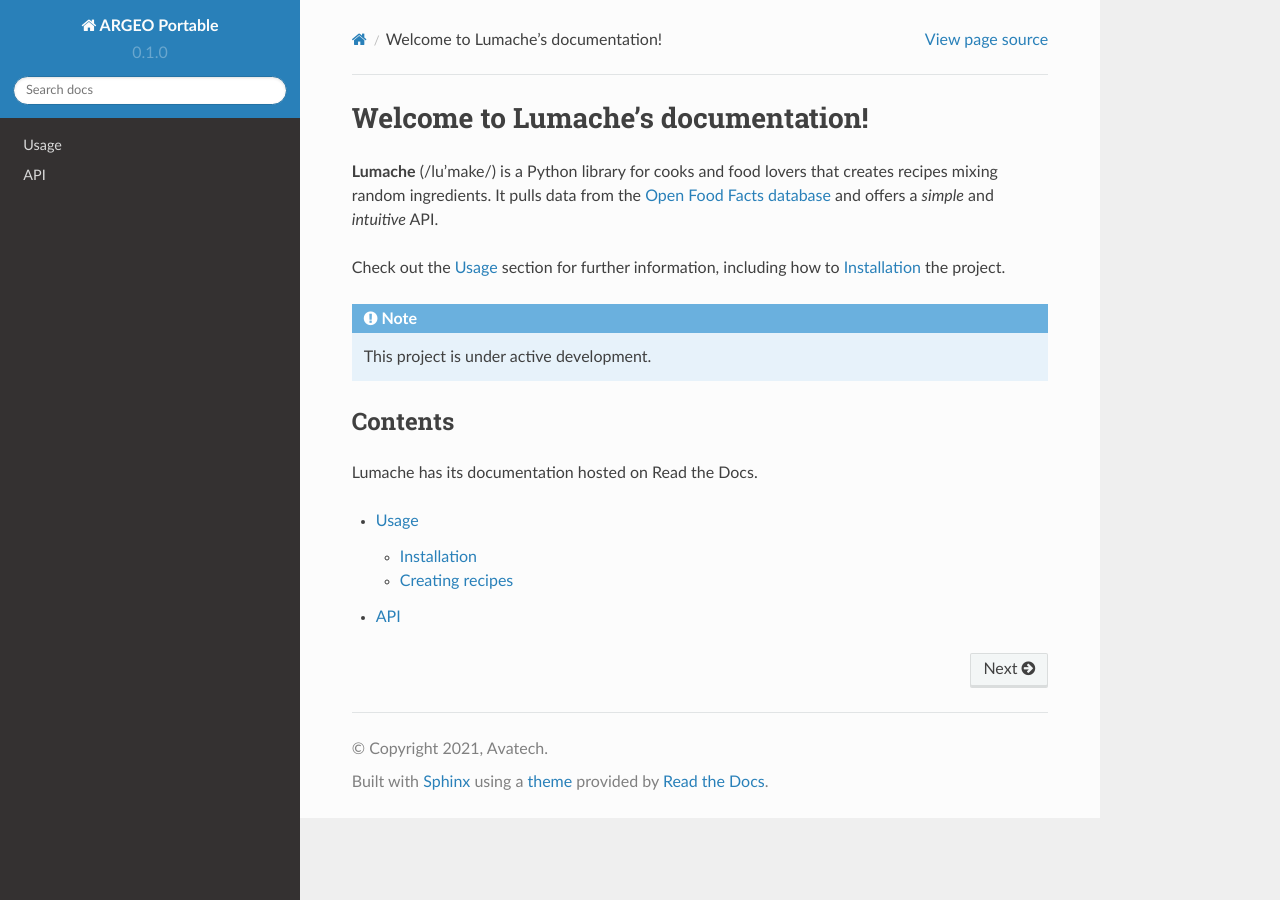
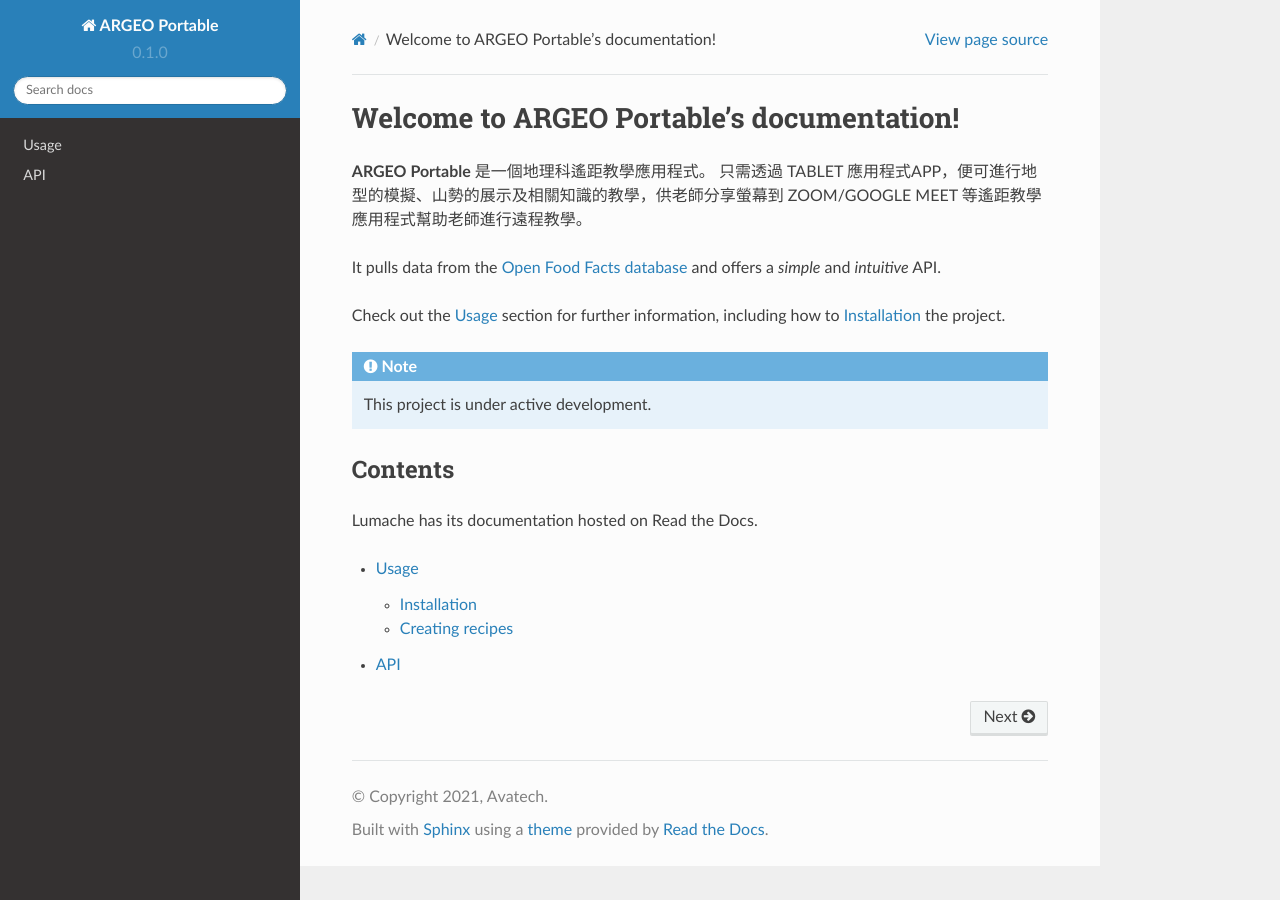
Before and after one commit to Avatech-hk/argeoportable, a Sphinx documentation site: the page built from docs/source/index.rst, in a window 1280 px wide. Built offline with Sphinx 7.4.7 and the Read the Docs theme 2.0.0, drawn with Linux system fonts in a browser that asks for light colours.

Commit message:
Update index.rst

```diff
--- a/docs/source/index.rst
+++ b/docs/source/index.rst
@@ -1,8 +1,24 @@
-Welcome to Lumache's documentation!
+Welcome to ARGEO Portable's documentation!
 ===================================
 
-**Lumache** (/lu'make/) is a Python library for cooks and food lovers
-that creates recipes mixing random ingredients.
+**ARGEO Portable** 是一個地理科遙距教學應用程式。
+只需透過 TABLET 應用程式APP，便可進行地型的模擬、山勢的展示及相關知識的教學，供老師分享螢幕到 ZOOM/GOOGLE MEET 等遙距教學應用程式幫助老師進行遠程教學。
+
+
+
+
+
+
+
+
+
+
+
+
+
+
+
+
 It pulls data from the `Open Food Facts database <https://world.openfoodfacts.org/>`_
 and offers a *simple* and *intuitive* API.
 
```
